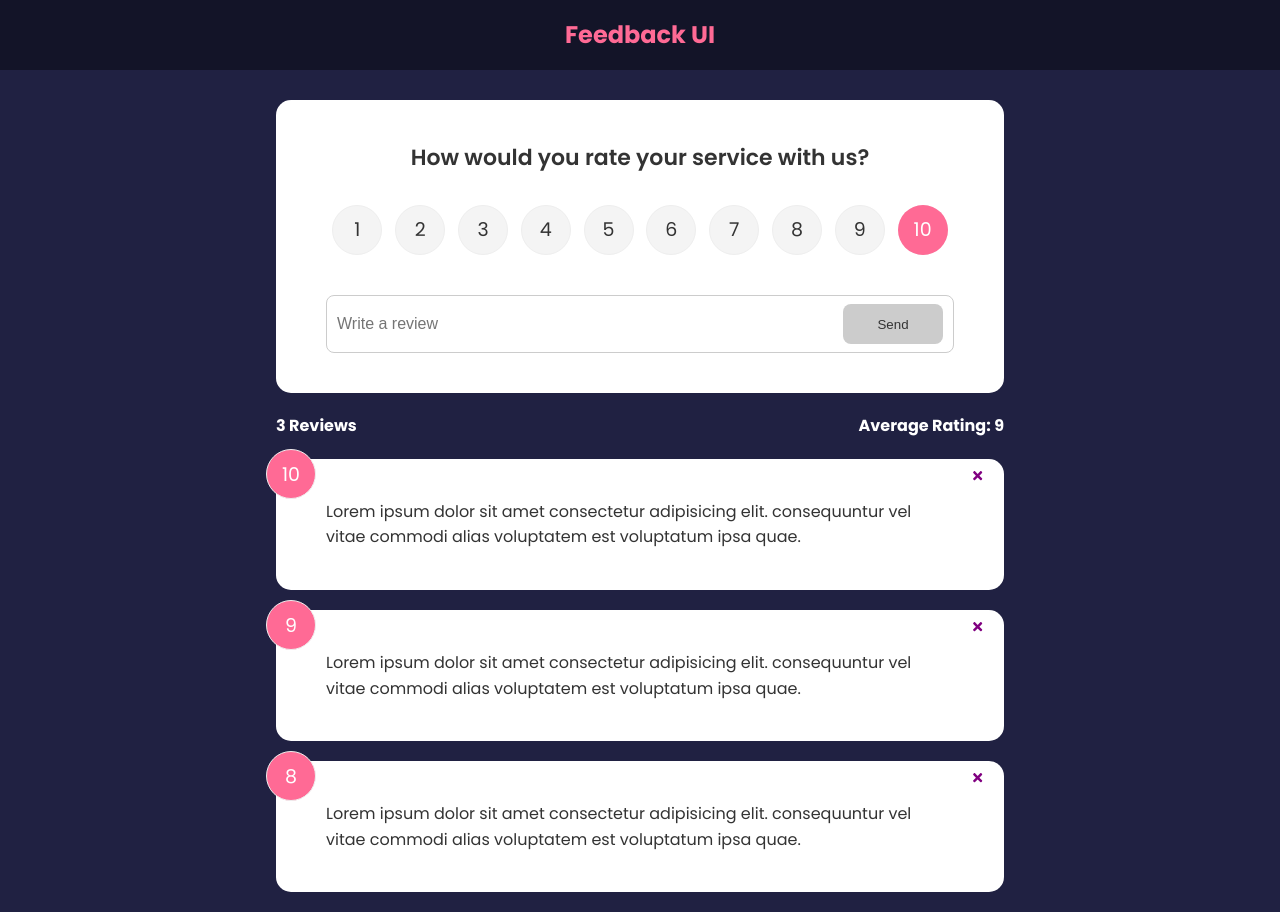
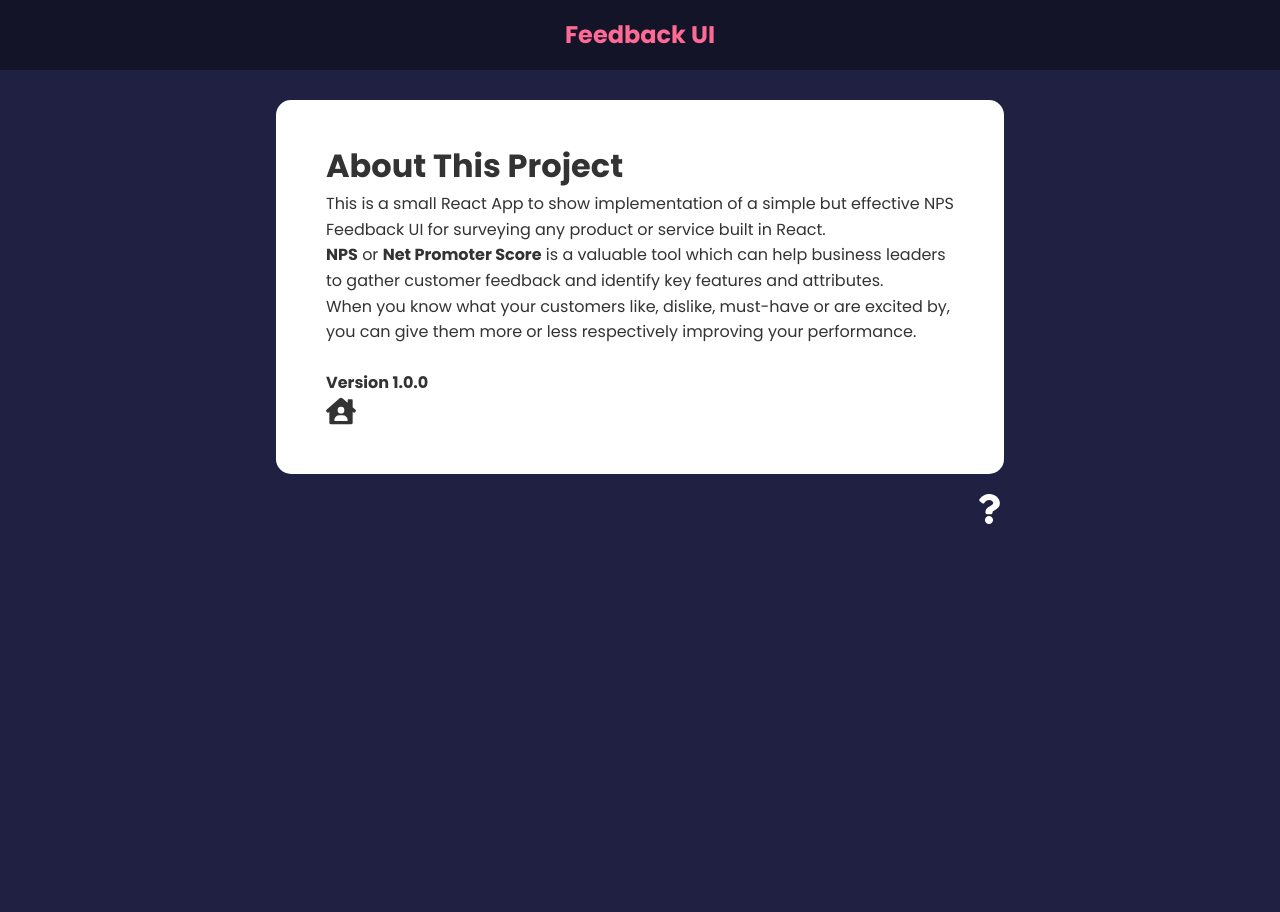
Before and after one commit to TheWoodenMan/nps-feedback-ui, a React (Create React App) app: page /about in a window 1280 px wide. After the commit the page ends 800 px from the top, so only its background shows below. Built offline with nearby package versions, Linux system fonts and the light colour scheme.

Commit message:
this commit updates copy, icons and some minor styles

```diff
--- a/package.json
+++ b/package.json
@@ -11,6 +11,7 @@
     "react": "^18.2.0",
     "react-dom": "^18.2.0",
     "react-icons": "^4.7.1",
+    "react-router-dom": "^6.8.2",
     "react-scripts": "5.0.1",
     "uuid": "^9.0.0",
     "web-vitals": "^2.1.4"
--- a/src/App.js
+++ b/src/App.js
@@ -1,10 +1,13 @@
 import { v4 as uuidv4 } from "uuid";
+import { BrowserRouter as Router, Route, Routes } from "react-router-dom";
 import { useState } from "react";
 import Header from "./components/Header";
 import FeedbackList from "./components/FeedbackList";
 import FeedbackData from "./data/FeedbackData";
 import FeedbackStats from "./components/FeedbackStats";
 import FeedbackForm from "./components/FeedbackForm";
+import AboutPage from "./components/pages/AboutPage";
+import AboutIconLink from "./components/AboutIconLink";
 
 function App() {
 	const [feedback, setFeedback] = useState(FeedbackData);
@@ -20,14 +23,29 @@ function App() {
 		}
 	};
 	return (
-		<>
+		<Router>
 			<Header />
 			<div className="container">
-				<FeedbackForm handleAdd={addFeedback} />
-				<FeedbackStats feedback={feedback} />
-				<FeedbackList feedback={feedback} deleteFeedback={deleteFeedback} />
+				<Routes>
+					<Route
+						exact
+						path="/"
+						element={
+							<>
+								<FeedbackForm handleAdd={addFeedback} />
+								<FeedbackStats feedback={feedback} />
+								<FeedbackList
+									feedback={feedback}
+									deleteFeedback={deleteFeedback}
+								/>
+							</>
+						}
+					></Route>
+					<Route path="/about" element={<AboutPage />} />
+				</Routes>
+				<AboutIconLink />
 			</div>
-		</>
+		</Router>
 	);
 }
 
--- /dev/null
+++ b/src/components/AboutIconLink.jsx
@@ -0,0 +1,15 @@
+import React from "react";
+import { FaQuestion } from "react-icons/fa";
+import { Link } from "react-router-dom";
+
+function AboutIconLink() {
+	return (
+		<div className="about-link">
+			<Link to="/about">
+				<FaQuestion size={30} />
+			</Link>
+		</div>
+	);
+}
+
+export default AboutIconLink;
--- a/src/components/Header.jsx
+++ b/src/components/Header.jsx
@@ -1,14 +1,18 @@
 import PropTypes from "prop-types"; // ES6
+import { Link } from "react-router-dom";
 
-function Header({ text, bgColor, textColor }) {
+function Header({ text, bgColor, textColor, textDecoration }) {
 	const headerStyles = {
 		backgroundColor: bgColor,
-		color: textColor
+		color: textColor,
+		textDecoration: textDecoration
 	};
 	return (
 		<header style={headerStyles}>
 			<div className="container">
-				<h2>{text}</h2>
+				<Link to="/">
+					<h2>{text}</h2>
+				</Link>
 			</div>
 		</header>
 	);
@@ -17,13 +21,15 @@ function Header({ text, bgColor, textColor }) {
 Header.defaultProps = {
 	text: "Feedback UI",
 	bgColor: "rgba(0,0,0,0.4)",
-	textColor: "#ff6a95"
+	textColor: "#ff6a95",
+	textDecoration: "none"
 };
 
 Header.propTypes = {
 	text: PropTypes.string,
 	bgColor: PropTypes.string,
-	textColor: PropTypes.string
+	textColor: PropTypes.string,
+	textDecoration: PropTypes.string
 };
 
 export default Header;
--- /dev/null
+++ b/src/components/pages/AboutPage.jsx
@@ -0,0 +1,40 @@
+import React from "react";
+import Card from "../shared/Card";
+import { Link } from "react-router-dom";
+import { FaHouseUser } from "react-icons/fa";
+
+function AboutPage() {
+	return (
+		<Card>
+			<div>
+				<h1>About This Project</h1>
+				<p>
+					This is a small React App to show implementation of a simple but
+					effective NPS Feedback UI for surveying any product or service built
+					in React.
+				</p>
+				<p>
+					<strong>NPS</strong> or <strong>Net Promoter Score</strong> is a
+					valuable tool which can help business leaders to gather customer
+					feedback and identify key features and attributes.
+				</p>
+				<p>
+					When you know what your customers like, dislike, must-have or are
+					excited by, you can give them more or less respectively improving your
+					performance.
+				</p>
+				<br />
+				<p>
+					<strong>Version 1.0.0</strong>
+				</p>
+				<p>
+					<Link to="/">
+						<FaHouseUser className="home-icon" size={30} />
+					</Link>
+				</p>
+			</div>
+		</Card>
+	);
+}
+
+export default AboutPage;
--- a/src/index.css
+++ b/src/index.css
@@ -50,6 +50,7 @@ header {
 	font-size: 22px;
 	font-weight: 600;
 	text-align: center;
+	text-decoration: none;
 }
 
 .rating {
@@ -116,6 +117,14 @@ input {
 
 input:focus {
 	outline: none;
+}
+
+a:link,
+a:visited,
+a:hover,
+a:active {
+	text-decoration: none;
+	color: inherit;
 }
 
 .feedback-stats {
@@ -199,7 +208,8 @@ input:focus {
 	cursor: pointer;
 }
 
-.about-link a:hover {
+.about-link a:hover,
+.home-icon:hover {
 	color: #ff6a95;
 }
 
```
Also changed, not shown: 1 other file (tests, documents, lock files or other folders).
